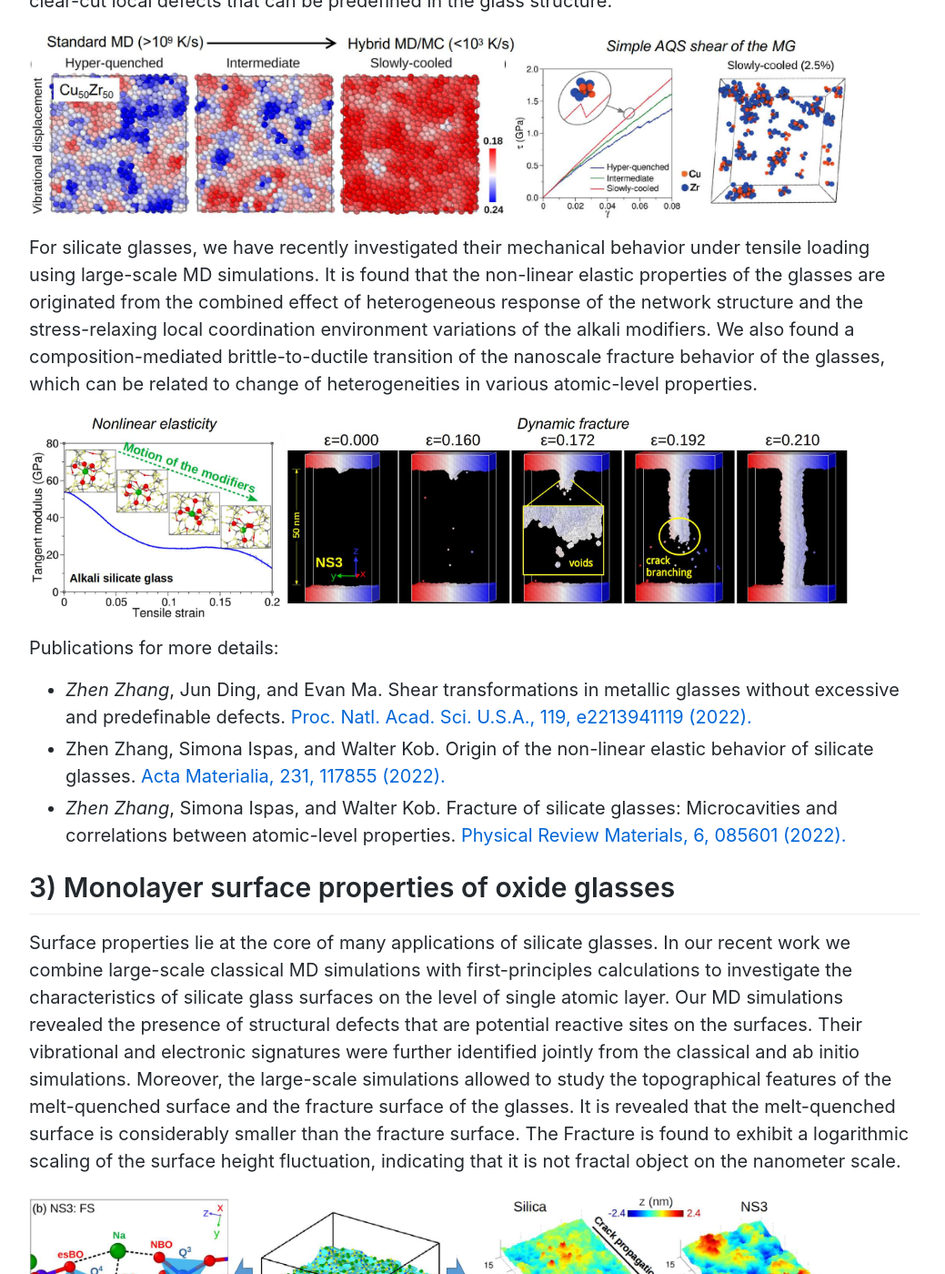
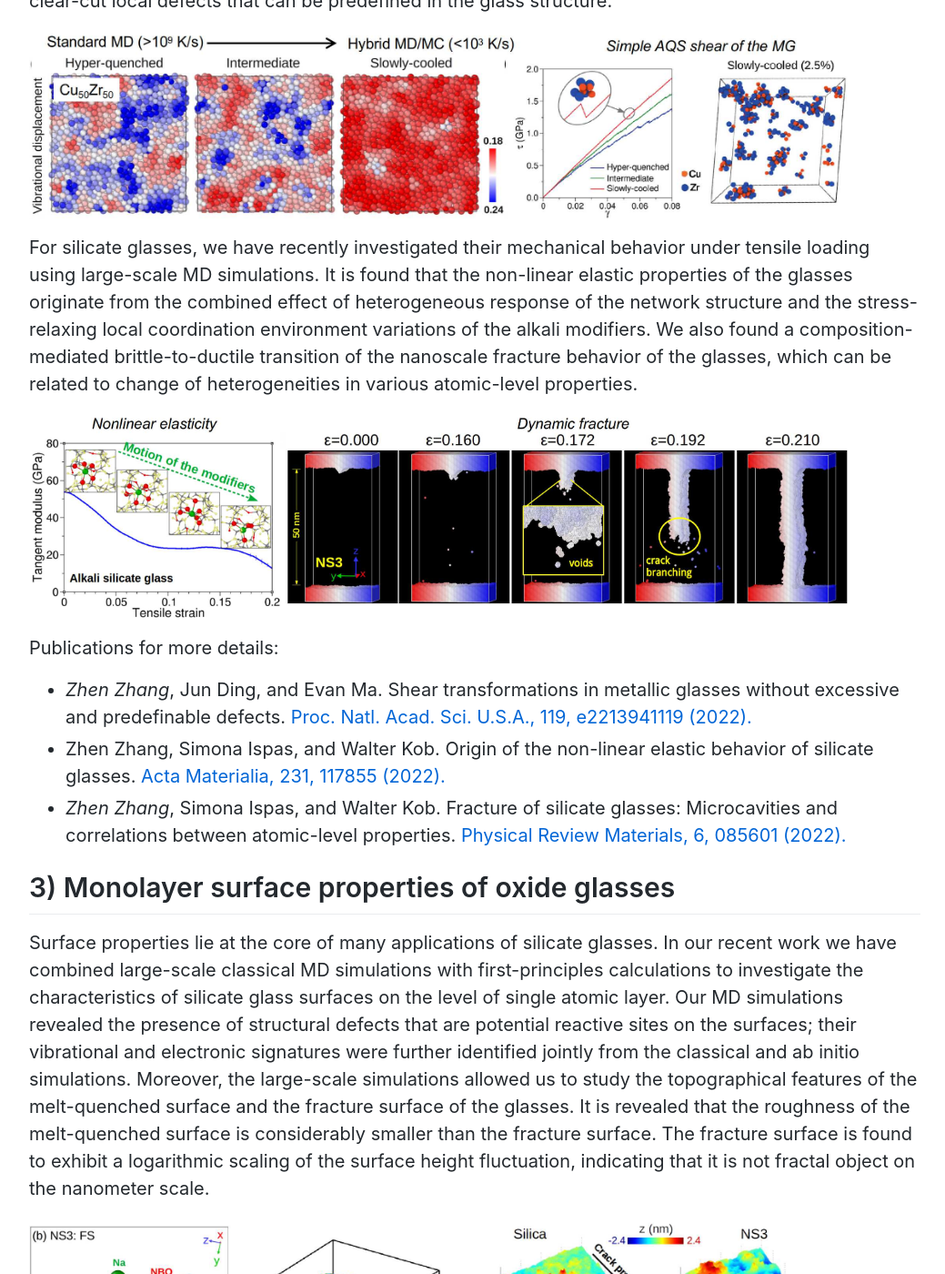
Before and after one commit to zhenzhang1991/zhenzhang1991.github.io, a Jekyll site: the page built from index.md, in a window 1280 px wide and 1400 px high, scrolled down 2372 px. Shown: the whole window at 91% size, without its empty margins (118-1157 px from the left). Built offline with Jekyll 4.4.1, drawn with Linux system fonts in a browser that asks for light colours; Markdown is read by kramdown in place of the engine named in the settings; comment, search, counter and statistics services are not loaded; some of the changed text lies outside the part shown.

Commit message:
Update index.md

```diff
--- a/index.md
+++ b/index.md
@@ -36,13 +36,13 @@ Email: zhen.zhang1991@hotmail.com<br>
 
 ## 1) Uncover hidden order in disordered systems
 
-Disordered systems such as liquids and glasses have a rich structure that is otherwise hidden if characterized with standard structural measures such as static structure factor. We recently devised a novel four-point correlation method that allows detecting structural order in liquids on length scales well beyond nearest neighbors. We numerically demonstrated that hard-sphere-like systems have a icosahedral orientational order while the prototypical network-forming system silica has a orientational order with tetrahedral symmetry, both of which extending to intermediate and larger distances. Further experimental studies on granular matter and dense colloid liquids demonstrated that this four-point correlation method indeed allows unraveling the hidden intermediate-range order and it connections to particle packing efficiency and dynamical heterogeneity in these systems.
+Disordered systems such as liquids and glasses have a rich structure that is usually hidden if characterized with standard structural measures such as the static structure factor. We recently devised a novel four-point correlation method that allows detecting structural order in liquids on length scales well beyond nearest neighbors. We numerically demonstrated that hard-sphere-like systems have a icosahedral orientational order while the prototypical network-forming system silica has a orientational order with tetrahedral symmetry, both of which extending to intermediate and larger distances. Further experimental studies on granular matter and dense colloid liquids demonstrated that this four-point correlation method indeed allows unraveling the hidden intermediate-range order and it connections to particle packing efficiency and dynamical heterogeneity in these systems.
 
 <img align="center" src="images/4point-correlation.jpg" width="900">
 
 Publications for more details:
 *  *Zhen Zhang* and Walter Kob. Revealing the three-dimensional structure of liquids using four-point correlation functions. [Proc. Natl. Acad. Sci. U.S.A., 117, 14032 (2020).](https://doi.org/10.1073/pnas.2005638117)
-*  Houfei Yuan, *Zhen Zhang*, Walter Kob, and Yujie Wang. Connecting packing efficiency of binary hard sphere systems to their intermediate range structure. [Physical Review Letters, 127, 278001 (2021).](https://journals.aps.org/prl/abstract/10.1103/PhysRevLett.126.066101)
+*  Houfei Yuan, *Zhen Zhang*, Walter Kob, and Yujie Wang. Connecting packing efficiency of binary hard sphere systems to their intermediate range structure. [Physical Review Letters, 127, 278001 (2021).](https://journals.aps.org/prl/abstract/10.1103/PhysRevLett.127.278001)
 *  Navneet Singh, *Zhen Zhang*, AK Sood, Walter Kob, Rajesh Ganapathy. Intermediate-range order governs dynamics in dense colloidal liquids. [Proc. Natl. Acad. Sci. U.S.A.,120, e2300923120 (2023).](https://www.pnas.org/doi/abs/10.1073/pnas.2300923120)
 
 ## 2) Deformation and failure of amorphous solids
@@ -50,26 +50,26 @@ The deformation and failure of amorphous materials are much less understood when
 
 <img align="center" src="images/stz-mg.jpg" width="900">
 
-For silicate glasses, we have recently investigated their mechanical behavior under tensile loading using large-scale MD simulations. It is found that the non-linear elastic properties of the glasses are originated from the combined effect of heterogeneous response of the network structure and the stress-relaxing local coordination environment variations of the alkali modifiers. We also found a composition-mediated brittle-to-ductile transition of the nanoscale fracture behavior of the glasses, which can be related to change of heterogeneities in various atomic-level properties.
+For silicate glasses, we have recently investigated their mechanical behavior under tensile loading using large-scale MD simulations. It is found that the non-linear elastic properties of the glasses originate from the combined effect of heterogeneous response of the network structure and the stress-relaxing local coordination environment variations of the alkali modifiers. We also found a composition-mediated brittle-to-ductile transition of the nanoscale fracture behavior of the glasses, which can be related to change of heterogeneities in various atomic-level properties.
 
 <img align="center" src="images/deformation-silicate-glass.jpg" width="900">
 
 Publications for more details:
 
 *  *Zhen Zhang*, Jun Ding, and Evan Ma. Shear transformations in metallic glasses without excessive and predefinable defects. [Proc. Natl. Acad. Sci. U.S.A., 119, e2213941119 (2022).](https://doi.org/10.1073/pnas.2213941119)
-*  Zhen Zhang, Simona Ispas, and Walter Kob. Origin of the non-linear elastic behavior of silicate glasses. [Acta Materialia, 231, 117855 (2022).](https://arxiv.org/pdf/2111.09549.pdf)
+*  Zhen Zhang, Simona Ispas, and Walter Kob. Origin of the non-linear elastic behavior of silicate glasses. [Acta Materialia, 231, 117855 (2022).](https://doi.org/10.1016/j.actamat.2022.117855)
 *  *Zhen Zhang*, Simona Ispas, and Walter Kob. Fracture of silicate glasses: Microcavities and correlations between atomic-level properties. [Physical Review Materials, 6, 085601 (2022).](https://doi.org/10.1103/PhysRevMaterials.6.085601)
 
 ## 3) Monolayer surface properties of oxide glasses
 
-Surface properties lie at the core of many applications of silicate glasses. In our recent work we combine large-scale classical MD simulations with first-principles calculations to investigate the characteristics of silicate glass surfaces on the level of single atomic layer. Our MD simulations revealed the presence of structural defects that are potential reactive sites on the surfaces. Their vibrational and electronic signatures were further identified jointly from the classical and ab initio simulations. Moreover, the large-scale simulations allowed to study the topographical features of the melt-quenched surface and the fracture surface of the glasses. It is revealed that the melt-quenched surface is considerably smaller than the fracture surface. The Fracture is found to exhibit a logarithmic scaling of the surface height fluctuation, indicating that it is not fractal object on the nanometer scale.
+Surface properties lie at the core of many applications of silicate glasses. In our recent work we have combined large-scale classical MD simulations with first-principles calculations to investigate the characteristics of silicate glass surfaces on the level of single atomic layer. Our MD simulations revealed the presence of structural defects that are potential reactive sites on the surfaces; their vibrational and electronic signatures were further identified jointly from the classical and ab initio simulations. Moreover, the large-scale simulations allowed us to study the topographical features of the melt-quenched surface and the fracture surface of the glasses. It is revealed that the roughness of the melt-quenched surface is considerably smaller than the fracture surface. The fracture surface is found to exhibit a logarithmic scaling of the surface height fluctuation, indicating that it is not fractal object on the nanometer scale.
 
 <img align="center" src="images/surface-prop.jpg" width="900">
 
 Publications for more details:
 *  *Zhen Zhang*, Simona Ispas, and Walter Kob. Roughness and scaling properties of oxide glass surfaces at the nanoscale. [Physical Review Letters, 126, 066101 (2021).](https://journals.aps.org/prl/abstract/10.1103/PhysRevLett.126.066101)
 *  *Zhen Zhang*, Walter Kob, and Simona Ispas. First-principles study of the surface of silica and sodium silicate glasses. [Physical Review B, 103, 184201 (2021).](https://journals.aps.org/prb/abstract/10.1103/PhysRevB.103.184201)
-*  *Zhen Zhang*, Simona Ispas, and Walter Kob. Structure and vibrational properties of sodium silicate glass surfaces. [The Journal of Chemical Physics, 153, 124503 (2020).](https://arxiv.org/pdf/2006.14791.pdf)
+*  *Zhen Zhang*, Simona Ispas, and Walter Kob. Structure and vibrational properties of sodium silicate glass surfaces. [The Journal of Chemical Physics, 153, 124503 (2020).](https://doi.org/10.1063/5.0019514)
 
 ## 4) Irradiation response of high-entropy materials
 
@@ -93,12 +93,12 @@ glasses. [Scripta Materialia, 225, 115159 (2023).](https://www.sciencedirect.com
 0. Kaihui Xun, Bozhao Zhang, Qi Wang, *Zhen Zhang*, Jun Ding, En Ma. Local chemical inhomogeneities in TiZrNb-based refractory high-entropy alloys. [Journal of Materials Science & Technology, 135, 221-230 (2023).](https://www.sciencedirect.com/science/article/abs/pii/S1005030222006090)
 0. *Zhen Zhang*, Jun Ding, and Evan Ma. Shear transformations in metallic glasses without excessive and predefinable defects. [Proc. Natl. Acad. Sci. U.S.A., 119, e2213941119 (2022).](https://doi.org/10.1073/pnas.2213941119)
 0. *Zhen Zhang*, Simona Ispas, and Walter Kob. Fracture of silicate glasses: Microcavities and correlations between atomic-level properties. [Physical Review Materials, 6, 085601 (2022).](https://doi.org/10.1103/PhysRevMaterials.6.085601)
-0. *Zhen Zhang*, Simona Ispas, and Walter Kob. Origin of the non-linear elastic behavior of silicate glasses. [Acta Materialia, 231, 117855 (2022).](https://arxiv.org/pdf/2111.09549.pdf)
-0. Houfei Yuan, *Zhen Zhang*, Walter Kob, and Yujie Wang. Connecting packing efficiency of binary hard sphere systems to their intermediate range structure. [Physical Review Letters, 127, 278001 (2021).](https://journals.aps.org/prl/abstract/10.1103/PhysRevLett.126.066101)
+0. *Zhen Zhang*, Simona Ispas, and Walter Kob. Origin of the non-linear elastic behavior of silicate glasses. [Acta Materialia, 231, 117855 (2022).](https://doi.org/10.1016/j.actamat.2022.117855)
+0. Houfei Yuan, *Zhen Zhang*, Walter Kob, and Yujie Wang. Connecting packing efficiency of binary hard sphere systems to their intermediate range structure. [Physical Review Letters, 127, 278001 (2021).](https://doi.org/10.1103/PhysRevLett.127.278001)
 0. *Zhen Zhang*, Simona Ispas, and Walter Kob. Roughness and scaling properties of oxide glass surfaces at the nanoscale. [Physical Review Letters, 126, 066101 (2021).](https://journals.aps.org/prl/abstract/10.1103/PhysRevLett.126.066101)
 0. *Zhen Zhang*, Walter Kob, and Simona Ispas. First-principles study of the surface of silica and sodium silicate glasses. [Physical Review B, 103, 184201 (2021).](https://journals.aps.org/prb/abstract/10.1103/PhysRevB.103.184201)
 0. *Zhen Zhang* and Walter Kob. Revealing the three-dimensional structure of liquids using four-point correlation functions. [Proc. Natl. Acad. Sci. U.S.A., 117, 14032 (2020).](https://doi.org/10.1073/pnas.2005638117)
-0. *Zhen Zhang*, Simona Ispas, and Walter Kob. Structure and vibrational properties of sodium silicate glass surfaces. [The Journal of Chemical Physics, 153, 124503 (2020).](https://arxiv.org/pdf/2006.14791.pdf)
+0. *Zhen Zhang*, Simona Ispas, and Walter Kob. Structure and vibrational properties of sodium silicate glass surfaces. [The Journal of Chemical Physics, 153, 124503 (2020).](https://doi.org/10.1063/5.0019514)
 0. *Zhen Zhang*, Simona Ispas, and Walter Kob. The critical role of the interaction potential and simulation protocol for the structural and mechanical properties of sodosilicate glasses. [Journal of Non-Crystalline Solids, 532, 119895 (2020).](https://doi.org/10.1016/j.jnoncrysol.2020.119895)
 0. *Zhen Zhang*, Bing Xie, Wang Zhou, Jiang Diao, and Hongyi Li. Structural characterization of FeO-SiO2-V2O3 slags using molecular dynamics simulations and FTIR
 spectroscopy. [ISIJ International, 56, 828 (2016).](https://doi.org/10.2355/isijinternational.ISIJINT-2015-600)
```
Also changed, not shown: other parts of index.md (+1 -1 lines).
